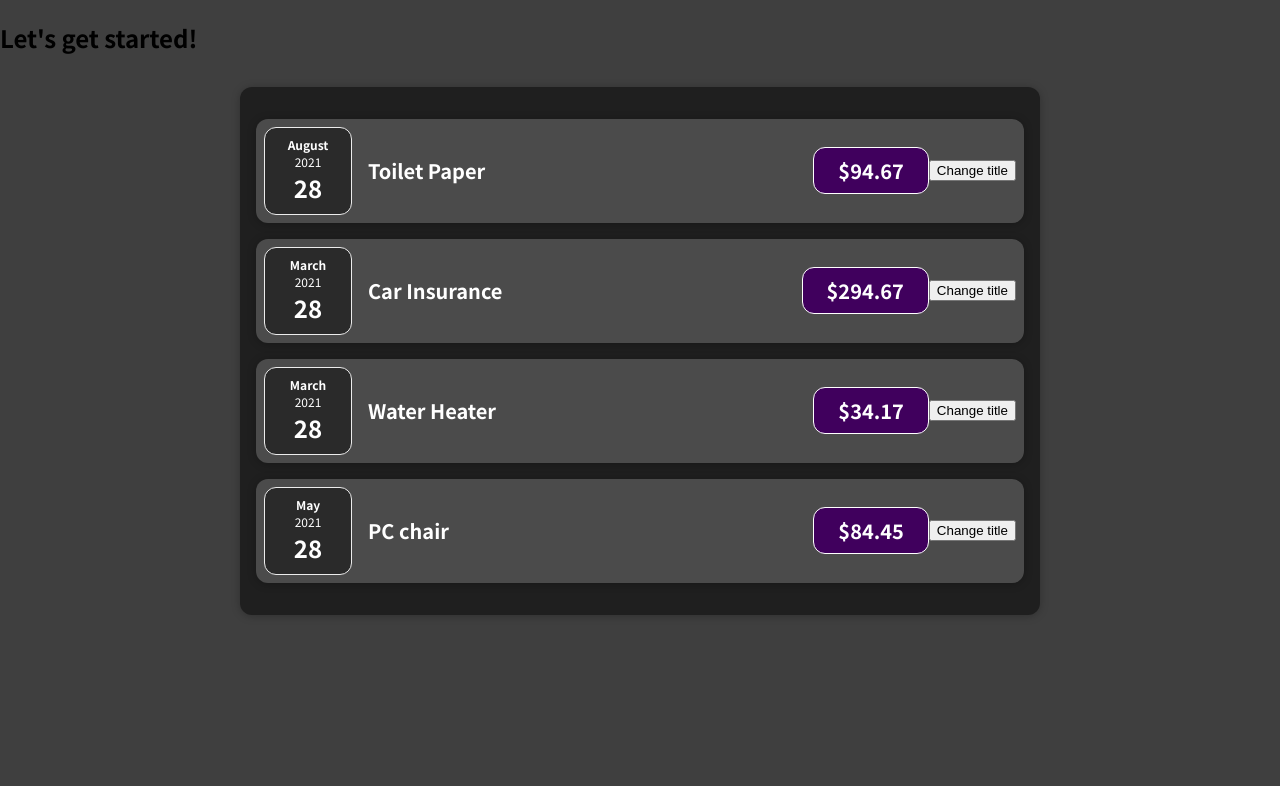
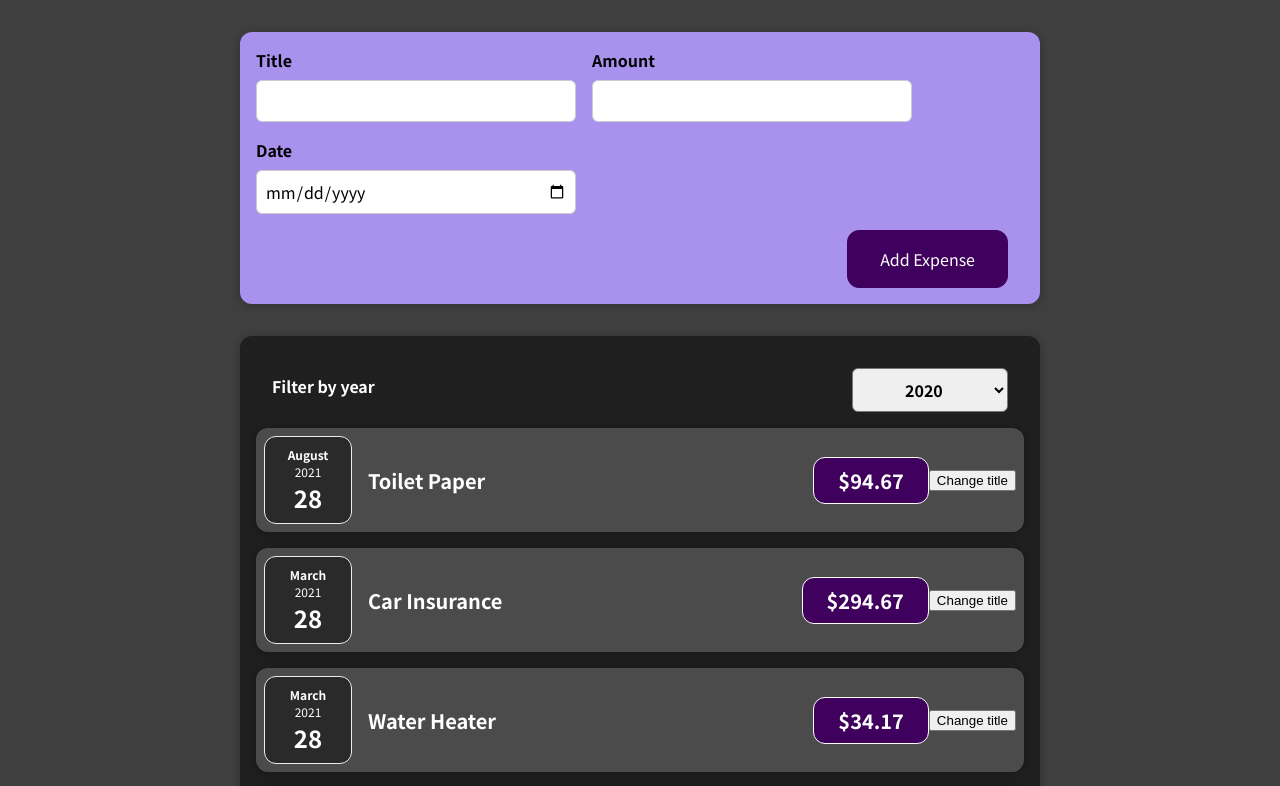
Before and after one commit to Developer994/AcadamindReactCourse, a React (Create React App) app in the folder 01-starting-setup/: page / in a window 1280 px wide. Shown: the top 786 px of the page. Built offline with nearby package versions, Linux system fonts and the light colour scheme.

Commit message:
Finished Section 4 of the course and now moving on to Section 5, where we will learn about Rendering lists & Conditional Content.

```diff
--- a/01-starting-setup/src/App.js
+++ b/01-starting-setup/src/App.js
@@ -1,5 +1,6 @@
 import React from 'react';
 import Expenses from './components/Expenses/Expenses';
+import NewExpense from './components/NewExpense/NewExpense';
 
 function App() {
   const expenses = [
@@ -29,6 +30,11 @@
     },
   ];
 
+  const addExpenseHandler = (expense) => {
+    console.log('In App JS');
+    console.log(expense);
+  };
+
   // return React.createElement(
   //   'div',
   //   {},
@@ -40,7 +46,7 @@
 
   return (
     <div>
-      <h2>Let's get started!</h2>
+      <NewExpense onAddExpense={addExpenseHandler} />
       <Expenses items={expenses} />
     </div>
   );
--- a/01-starting-setup/src/components/Expenses/ExpenseItem.js
+++ b/01-starting-setup/src/components/Expenses/ExpenseItem.js
@@ -1,19 +1,27 @@
-import React from 'react';
+import React, { useState } from 'react';
 import './ExpenseItem.css';
 import Card from '../UI/Card';
 import ExpenseDate from './ExpenseDate';
 
-function ExpenseItem(props) {
+const ExpenseItem = (props) => {
+  const [title, setTitle] = useState(props.title);
+  console.log('ExpenseItem evaluated');
+
+  const clickHandler = () => {
+    setTitle('Updated!');
+    console.log(title);
+  };
+
   return (
     <Card className='expense-item'>
       <ExpenseDate date={props.date} />
       <div className='expense-item__description'>
-        <h2>{props.title}</h2>
+        <h2>{title}</h2>
         <div className='expense-item__price'>${props.amount}</div>
       </div>
-      <button>Change title</button>
+      <button onClick={clickHandler}>Change title</button>
     </Card>
   );
-}
+};
 
 export default ExpenseItem;
--- a/01-starting-setup/src/components/Expenses/Expenses.js
+++ b/01-starting-setup/src/components/Expenses/Expenses.js
@@ -1,11 +1,25 @@
-import React from 'react';
+import React, { useState } from 'react';
 import ExpenseItem from './ExpenseItem';
 import Card from '../UI/Card';
 import './Expenses.css';
+import ExpensesFilter from './ExpensesFilter';
 
 function Expenses(props) {
+  const [filteredYear, setFilteredYear] = useState('2020');
+
+  const filterChangeHandler = (selectedYear) => {
+    setFilteredYear(selectedYear);
+    console.log('Expenses.js');
+  };
+  console.log(filteredYear);
   return (
+    <div>
       <Card className='expenses'>
+        {' '}
+        <ExpensesFilter
+          onState={filteredYear}
+          onFilterChange={filterChangeHandler}
+        />
         <ExpenseItem
           title={props.items[0].title}
           amount={props.items[0].amount}
@@ -27,6 +41,7 @@
           date={props.items[3].date}
         />
       </Card>
+    </div>
   );
 }
 
--- /dev/null
+++ b/01-starting-setup/src/components/Expenses/ExpensesFilter.css
@@ -0,0 +1,24 @@
+.expenses-filter {
+  color: white;
+  padding: 0 1rem;
+}
+
+.expenses-filter__control {
+  display: flex;
+  width: 100%;
+  align-items: center;
+  justify-content: space-between;
+  margin: 1rem 0;
+}
+
+.expenses-filter label {
+  font-weight: bold;
+  margin-bottom: 0.5rem;
+}
+
+.expenses-filter select {
+  font: inherit;
+  padding: 0.5rem 3rem;
+  font-weight: bold;
+  border-radius: 6px;
+}
--- /dev/null
+++ b/01-starting-setup/src/components/Expenses/ExpensesFilter.js
@@ -0,0 +1,26 @@
+import React from 'react';
+import { useState } from 'react';
+
+import './ExpensesFilter.css';
+
+const ExpensesFilter = (props) => {
+  const filterDataChangeHandler = (event) => {
+    props.onFilterChange(event.target.value);
+  };
+
+  return (
+    <div className='expenses-filter'>
+      <div className='expenses-filter__control'>
+        <label>Filter by year</label>
+        <select value={props.onState} onChange={filterDataChangeHandler}>
+          <option value='2022'>2022</option>
+          <option value='2021'>2021</option>
+          <option value='2020'>2020</option>
+          <option value='2019'>2019</option>
+        </select>
+      </div>
+    </div>
+  );
+};
+
+export default ExpensesFilter;
--- /dev/null
+++ b/01-starting-setup/src/components/NewExpense/ExpenseForm.css
@@ -0,0 +1,26 @@
+.new-expense__controls {
+  display: flex;
+  flex-wrap: wrap;
+  gap: 1rem;
+  margin-bottom: 1rem;
+  text-align: left;
+}
+
+.new-expense__control label {
+  font-weight: bold;
+  margin-bottom: 0.5rem;
+  display: block;
+}
+
+.new-expense__control input {
+  font: inherit;
+  padding: 0.5rem;
+  border-radius: 6px;
+  border: 1px solid #ccc;
+  width: 20rem;
+  max-width: 100%;
+}
+
+.new-expense__actions {
+  text-align: right;
+}
--- /dev/null
+++ b/01-starting-setup/src/components/NewExpense/ExpenseForm.js
@@ -0,0 +1,101 @@
+import React, { useState } from 'react';
+
+import './ExpenseForm.css';
+
+const ExpenseForm = (props) => {
+  // Multiple States:
+  const [enteredTitle, setEnteredTitle] = useState('');
+  const [enteredAmount, setEnteredAmount] = useState('');
+  const [enteredDate, setEnteredDate] = useState('');
+
+  //   // One State:
+  //   const [userInput, setUserInput] = useState({
+  //     enteredTitle: '',
+  //     enteredAmount: '',
+  //     enterDate: '',
+  //   });
+
+  const titleChangeHandler = (event) => {
+    setEnteredTitle(event.target.value);
+    // setUserInput({
+    //   ...userInput,
+    //   enteredTitle: event.target.value,
+    // });
+    // setUserInput((prevState) => {
+    //   return { ...prevState, enteredTitle: event.target.value };
+    // });
+  };
+
+  const amountChangeHandler = (event) => {
+    setEnteredAmount(event.target.value);
+    // setUserInput({
+    //   ...userInput,
+    //   enteredAmount: event.target.value,
+    // });
+  };
+
+  const dateChangeHandler = (event) => {
+    setEnteredDate(event.target.value);
+    // setUserInput({
+    //   ...userInput,
+    //   enteredDate: event.target.value,
+    // });
+  };
+
+  const submitHandler = (event) => {
+    event.preventDefault();
+
+    const expenseData = {
+      title: enteredTitle,
+      amount: enteredAmount,
+      date: new Date(enteredDate),
+    };
+
+    // These will clear the inputted results
+
+    setEnteredTitle('');
+    setEnteredAmount('');
+    setEnteredDate('');
+    props.onSaveExpenseData(expenseData);
+  };
+
+  return (
+    <form onSubmit={submitHandler}>
+      <div className='new-expense__controls'>
+        <div className='new-expense__control'>
+          <label>Title</label>
+          <input
+            type='text'
+            value={enteredTitle}
+            onChange={titleChangeHandler}
+          />
+        </div>
+        <div className='new-expense__control'>
+          <label>Amount</label>
+          <input
+            type='number'
+            onChange={amountChangeHandler}
+            min='0.01'
+            step='0.01'
+            value={enteredAmount}
+          />
+        </div>
+        <div className='new-expense__control'>
+          <label>Date</label>
+          <input
+            type='date'
+            onChange={dateChangeHandler}
+            min='2019-01-01'
+            max='2022-12-31'
+            value={enteredDate}
+          />
+        </div>
+      </div>
+      <div className='new-expense__actions'>
+        <button>Add Expense</button>
+      </div>
+    </form>
+  );
+};
+
+export default ExpenseForm;
--- /dev/null
+++ b/01-starting-setup/src/components/NewExpense/NewExpense.css
@@ -0,0 +1,38 @@
+.new-expense {
+  background-color: #a892ee;
+  padding: 1rem;
+  margin: 2rem auto;
+  width: 50rem;
+  max-width: 95%;
+  border-radius: 12px;
+  text-align: center;
+  box-shadow: 0 1px 8px rgba(0, 0, 0, 0.25);
+}
+
+.new-expense button {
+  font: inherit;
+  cursor: pointer;
+  padding: 1rem 2rem;
+  border: 1px solid #40005d;
+  background-color: #40005d;
+  color: white;
+  border-radius: 12px;
+  margin-right: 1rem;
+}
+
+.new-expense button:hover,
+.new-expense button:active {
+  background-color: #510674;
+  border-color: #510674;
+}
+
+.new-expense button.alternative {
+  color: #220131;
+  border-color: transparent;
+  background-color: transparent;
+}
+
+.new-expense button.alternative:hover,
+.new-expense button.alternative:active {
+  background-color: #ddb3f8;
+}
--- /dev/null
+++ b/01-starting-setup/src/components/NewExpense/NewExpense.js
@@ -0,0 +1,23 @@
+import React from 'react';
+
+import ExpenseForm from './ExpenseForm';
+import './NewExpense.css';
+
+const NewExpense = (props) => {
+  const saveExpenseDataHandler = (enteredExpenseData) => {
+    const expenseData = {
+      ...enteredExpenseData,
+      id: Math.random().toString(),
+    };
+    props.onAddExpense(expenseData);
+    // console.log(expenseData);
+  };
+
+  return (
+    <div className='new-expense'>
+      <ExpenseForm onSaveExpenseData={saveExpenseDataHandler} />
+    </div>
+  );
+};
+
+export default NewExpense;
```
Lines whose indentation alone changed are shown as unchanged.
